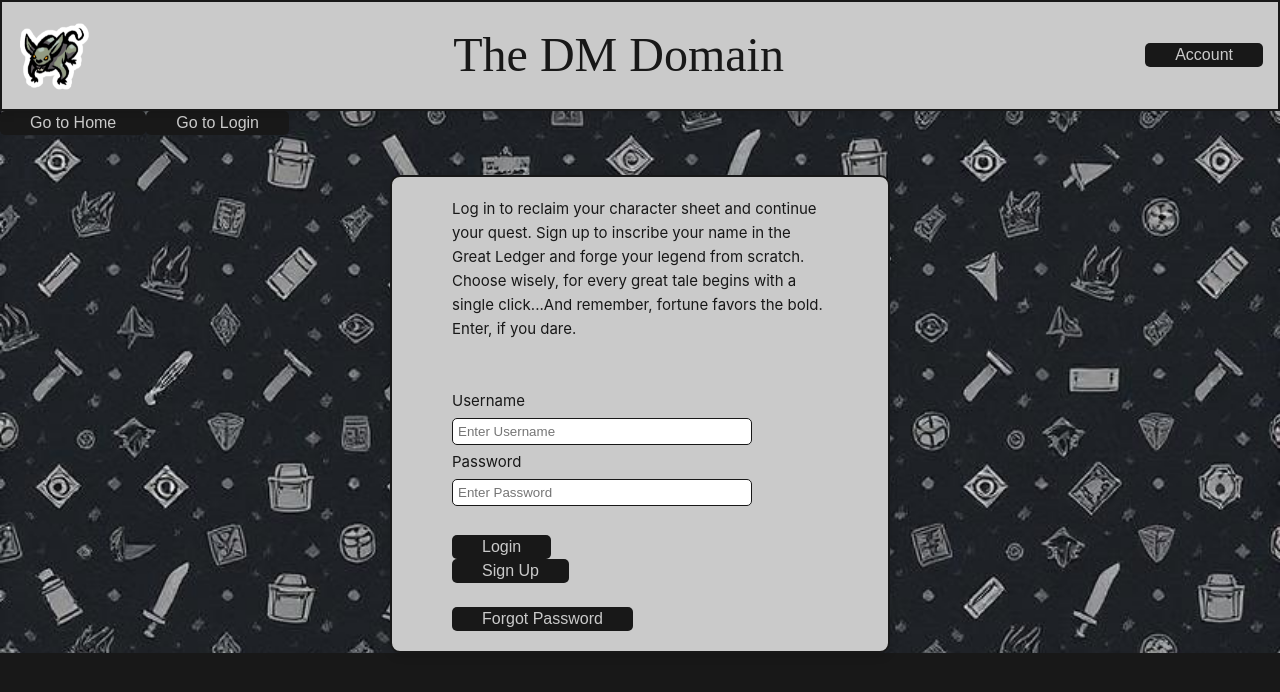
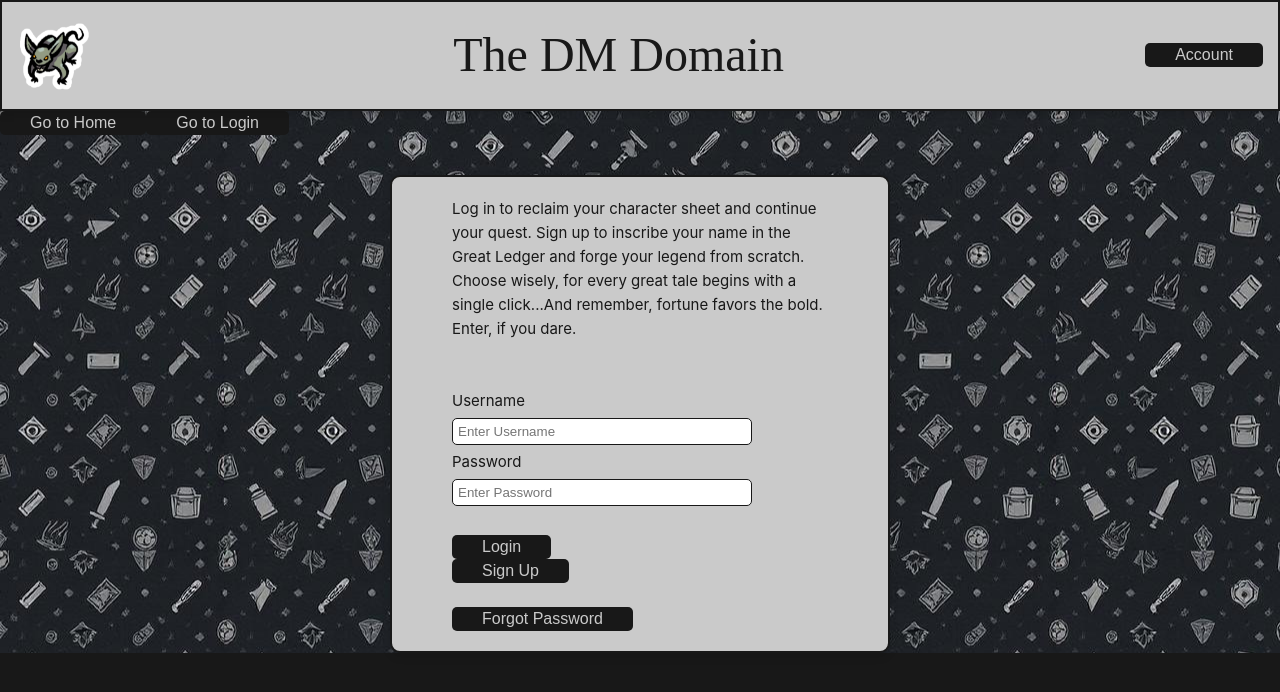
Before and after one commit to D-DWebsiteCapstone/The-Dungeon-Master-Domain, a Vue app in the folder Dnd Campaign Manager/: page /Login in a window 1280 px wide. Shown: the top 692 px of the page. Built offline with nearby package versions, Linux system fonts and the light colour scheme; the HTML template or start-up script is replaced by a standard one; a web font is replaced by a local one.

Commit message:
Background editing

```diff
--- a/Dnd Campaign Manager/src/assets/main.css
+++ b/Dnd Campaign Manager/src/assets/main.css
@@ -8,8 +8,6 @@
   font-weight: normal;
   background-image: url('./Background1.jpg'); /* Specify image path */
   background-position: center center;
-  background-repeat: repeat-y;
-  background-size: cover;
 }
 
 .login {
```
